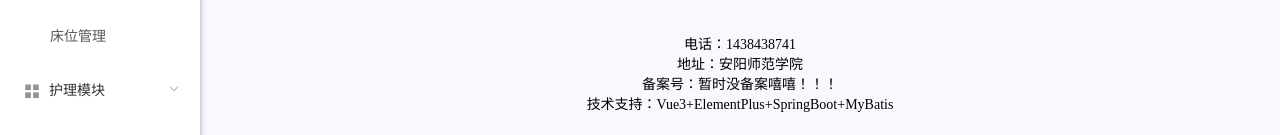
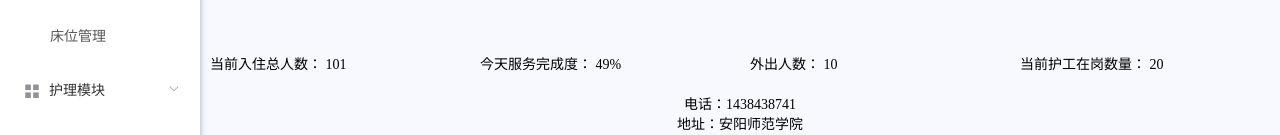
Before and after one commit to ZhuYC356/city-a-elderly-care-center, a Vue app in the folder nursing_center_vue/: page /home in a window 1280 px wide. Shown: the part 410-545 px from the top of the page. Built offline with nearby package versions, Linux system fonts and the light colour scheme; a small style sheet from the web is missing.

Commit message:
feat(nursing_center_vue): 添加首页数据展示和图表功能
- 在 Home.vue 中添加了控制面板，展示入住总人数、服务完成度等数据
- 引入 echarts 依赖，用于绘制图表
- 更新 package.json 和 package-lock.json，添加 echarts 相关依赖

```diff
--- a/nursing_center_vue/package.json
+++ b/nursing_center_vue/package.json
@@ -9,6 +9,7 @@
   "dependencies": {
     "axios": "^1.5.1",
     "core-js": "^3.8.3",
+    "echarts": "^5.5.1",
     "element-ui": "^2.15.14",
     "vue": "^2.6.14",
     "vue-router": "^3.5.1"
--- a/nursing_center_vue/src/views/manager/Home.vue
+++ b/nursing_center_vue/src/views/manager/Home.vue
@@ -4,10 +4,10 @@
       您好，{{ user?.name }}！欢迎使用本系统
     </div>
     <div style="display: flex; margin: 10px 0">
-      <div style="width: 50%;" class="card">
+      <div style="width: 100%;" class="card">
         <div style="margin-bottom: 30px; font-size: 20px; font-weight: bold">公告列表</div>
-        <div >
-          <el-timeline  reverse slot="reference">
+        <div>
+          <el-timeline reverse slot="reference">
             <el-timeline-item v-for="item in notices" :key="item.id" :timestamp="item.time">
               <el-popover
                   placement="right"
@@ -21,16 +21,71 @@
         </div>
       </div>
     </div>
+    <!--        控制面板-->
+    <div style="margin-top: 30px">
+      <el-row :gutter="20">
+        <el-col :span="6">
+          <div class="card">
+                <span>
+                  当前入住总人数：
+                </span>
+            <span>
+                  {{ dataFrom.sumPerson }}
+                </span>
+          </div>
+        </el-col>
+        <el-col :span="6">
+          <div class="card">
+                <span>
+                  今天服务完成度：
+                </span>
+            <span>
+                   {{ dataFrom.sumService }}%
+                </span>
+          </div>
+        </el-col>
+        <el-col :span="6">
+          <div class="card">
+                <span>
+                  外出人数：
+                </span>
+            <span>
+                  {{ dataFrom.sumOut }}
+                </span>
+          </div>
+        </el-col>
+        <el-col :span="6">
+          <div class="card">
+                <span>
+                  当前护工在岗数量：
+                </span>
+            <span>
+                  {{ dataFrom.sumNurse }}
+                </span>
+          </div>
+        </el-col>
+      </el-row>
+      <div ref="chart"></div>
+    </div>
     <Foot/>
   </div>
 </template>
 
 <script>
 import Foot from '@/components/Foot'
+import * as echarts from "echarts";
+
+
 export default {
   name: 'Home',
   data() {
     return {
+      dataFrom: {
+        sumPerson: 101,
+        sumOut: 10,
+        sumNurse: 20,
+        sumService: 49
+      },
       user: JSON.parse(localStorage.getItem('user')),
       notices: [
         {
@@ -57,8 +112,43 @@ export default {
       ]
     }
   },
-  components :{
+  components: {
     Foot
   }
 }
 </script>
+<style scoped>
+.el-row {
+  margin-bottom: 20px;
+
+  &:last-child {
+    margin-bottom: 0;
+  }
+}
+
+.el-col {
+  border-radius: 4px;
+}
+
+.bg-purple-dark {
+  background: #99a9bf;
+}
+
+.bg-purple {
+  background: #d3dce6;
+}
+
+.bg-purple-light {
+  background: #e5e9f2;
+}
+
+.grid-content {
+  border-radius: 4px;
+  min-height: 36px;
+}
+
+.row-bg {
+  padding: 10px 0;
+  background-color: #f9fafc;
+}
+</style>
```
Also changed, not shown: 1 other file (tests, documents, lock files or other folders). Lines whose indentation alone changed are shown as unchanged.
